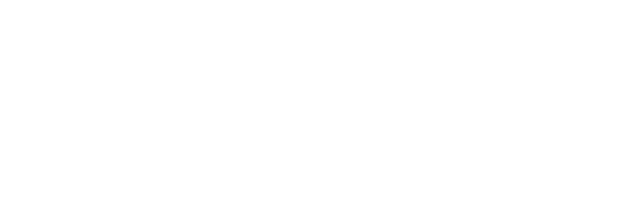
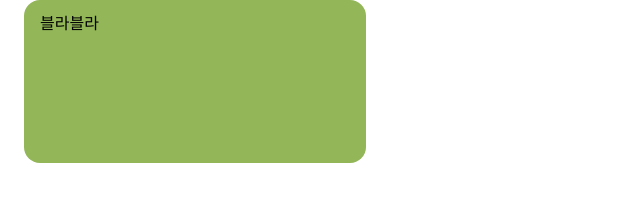
Before and after one commit to An-jihyun/study, a plain HTML site: page index.html in a window 1280 px wide. Shown: the whole page, without its empty margins (0-640 px from the left). Drawn offline with Linux system fonts and the light colour scheme.

Commit message:
문제의 초록 박스 생성

```diff
--- a/index.html
+++ b/index.html
@@ -6,5 +6,9 @@
     <link rel="stylesheet" href="style.css" />
     <title>Document</title>
   </head>
-  <body></body>
+  <body>
+    <div class="cha_box">
+      <span>블라블라</span>
+    </div>
+  </body>
 </html>
--- a/style.css
+++ b/style.css
@@ -1 +1,12 @@
 @import "reset.css";
+
+.cha_box { /*전체를 감싸는 전체 초록박스 css*/
+    width: 342px;
+    height: 163px;
+    background: #93b658;
+    border-radius: 16px;
+    margin: 0px 24px;
+    padding: 16px;
+    box-sizing: border-box;
+    position: relative;
+  }
```
